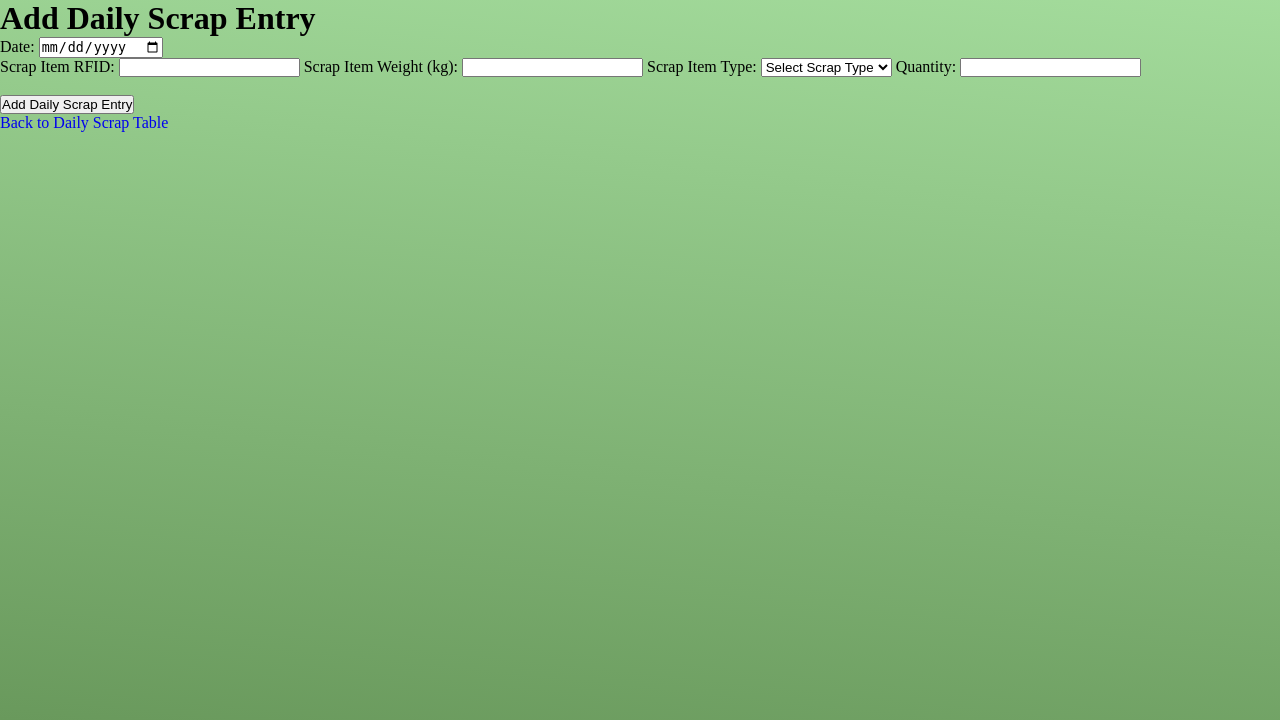
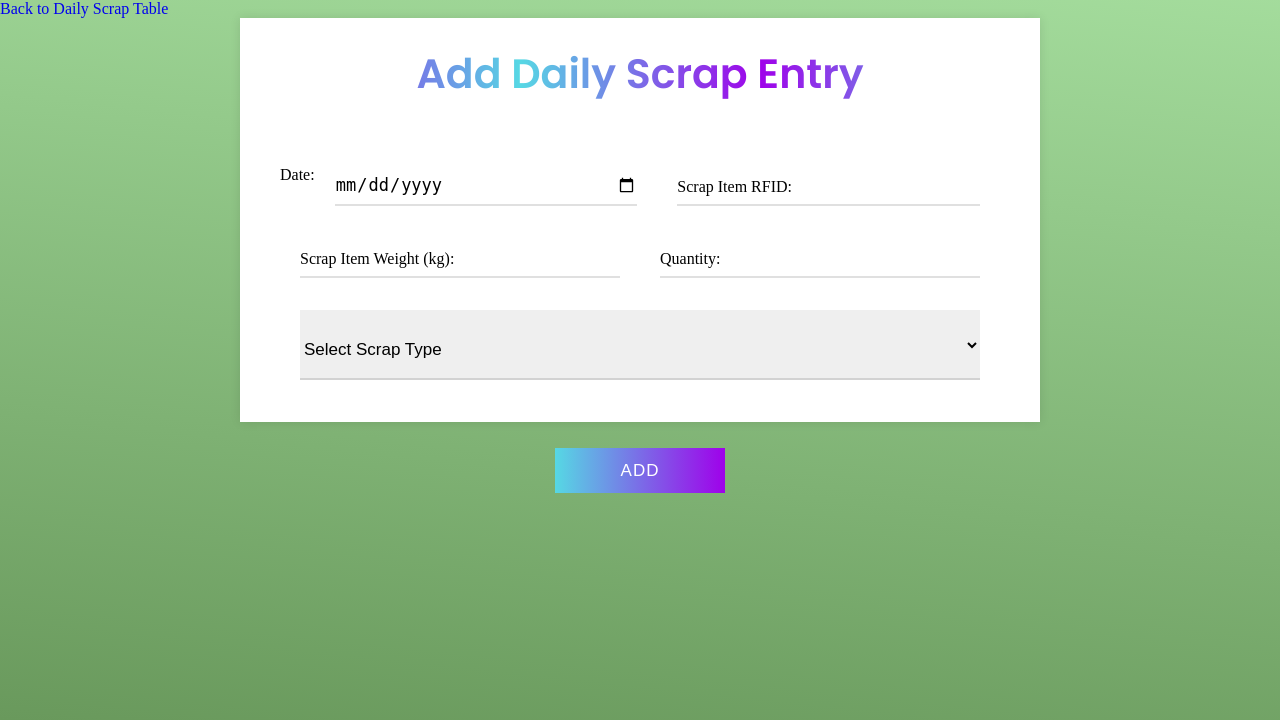
Before and after one commit to gemrey13/TPS-IM, a Django app: page /add_daily_scrap_entry/ in a window 1280 px wide. Shown: the part 80-800 px from the top of the page. Run offline with Django 4.2, Linux system fonts and the light colour scheme; a user stored in the database is signed in; data comes from the database, SQL or seed files in the repository; both versions use the stored data as it was after the commit.

Commit message:
Added a form

```diff
--- a/system/app1/templates/add_daily_scrap_entry.html
+++ b/system/app1/templates/add_daily_scrap_entry.html
@@ -1,34 +1,55 @@
-<!-- add_daily_scrap_entry.html -->
-
 {% extends 'base.html' %}
 {% block content %}
-  <h1>Add Daily Scrap Entry</h1>
+{% load static %}
+<link rel="stylesheet" href="{% static 'add_daily_scrap_entry.css' %}">
+<a href="{% url 'daily_scrap_table' %}">Back to Daily Scrap Table</a>
+<div class="main">
+<div class="container">
+    <div class="text">Add Daily Scrap Entry</div>
     <form method="post">
         {% csrf_token %}
+        <div class="form-row">
             <label for="date">Date:</label>
+            <div class="input-data">
                 <input type="date" name="date" required>
-    <br>
-    <div>
+                <div class="underline"></div>
+            </div>
+            <div class="input-data">
+                <input type="text" name="scrap_item_rfid" required>
+                <div class="underline"></div>
                 <label for="scrap_item_rfid">Scrap Item RFID:</label>
-      <input type="text" name="scrap_item_rfid" required>
-
+            </div>
+        </div>
+        <div class="form-row">
+            <div class="input-data">
+                <input type="number" name="scrap_item_weight" step="0.01" required>
+                <div class="underline"></div>
                 <label for="scrap_item_weight">Scrap Item Weight (kg):</label>
-      <input type="number" name="scrap_item_weight" step="0.01" required>
-
-      <label for="scrap_item_type">Scrap Item Type:</label>
+            </div>
+            <div class="input-data">
+                <input type="number" name="scrap_item_quantity" required>
+                <div class="underline"></div>
+                <label for="scrap_item_quantity">Quantity:</label>
+            </div>
+        </div>
+        <div class="form-row">
+            <div class="input-data textarea">
                 <select name="scrap_item_type" required>
                     <option value="" disabled selected>Select Scrap Type</option>
                     {% for scrap_type in scrap_types %}
                     <option value="{{ scrap_type.name }}">{{ scrap_type.name }}</option>
                     {% endfor %}
                 </select>
-
-      <label for="scrap_item_quantity">Quantity:</label>
-      <input type="number" name="scrap_item_quantity" required>
+                <br />
+                <div class="underline"></div>
+                <br />
+                <div class="form-row submit-btn">
+                    <div class="input-data">
+                        <div class="inner"></div>
+                        <input type="submit" value="Add">
                     </div>
-    <!-- Add more scrap item fields as needed -->
-    <br>
-    <button type="submit">Add Daily Scrap Entry</button>
+                </div>
     </form>
-  <a href="{% url 'daily_scrap_table' %}">Back to Daily Scrap Table</a>
+</div>
+</div>
 {% endblock content %}
--- /dev/null
+++ b/system/static/add_daily_scrap_entry.css
@@ -0,0 +1,140 @@
+@import url('https://fonts.googleapis.com/css?family=Poppins:400,500,600,700&display=swap');
+.main {
+  display: flex;
+  justify-content: center;
+}
+.container{
+  max-width: 800px;
+  background: #fff;
+  width: 800px;
+  padding: 25px 40px 10px 40px;
+  box-shadow: 0px 0px 10px rgba(0,0,0,0.1);
+}
+.container .text{
+  text-align: center;
+  font-size: 41px;
+  font-weight: 600;
+  font-family: 'Poppins', sans-serif;
+  background: -webkit-linear-gradient(right, #56d8e4, #9f01ea, #56d8e4, #9f01ea);
+  -webkit-background-clip: text;
+  -webkit-text-fill-color: transparent;
+}
+.container form{
+  padding: 30px 0 0 0;
+}
+.container form .form-row{
+  display: flex;
+  margin: 32px 0;
+}
+form .form-row .input-data{
+  width: 100%;
+  height: 40px;
+  margin: 0 20px;
+  position: relative;
+}
+form .form-row .textarea{
+  height: 70px;
+}
+.input-data input,
+.textarea select{
+  display: block;
+  width: 100%;
+  height: 100%;
+  border: none;
+  font-size: 17px;
+  border-bottom: 2px solid rgba(0,0,0, 0.12);
+}
+.input-data input:focus ~ label, .textarea select:focus ~ label,
+.input-data input:valid ~ label, .textarea select:valid ~ label{
+  transform: translateY(-20px);
+  font-size: 14px;
+  color: #3498db;
+}
+.textarea select{
+  resize: none;
+  padding-top: 10px;
+}
+.input-data label{
+  position: absolute;
+  pointer-events: none;
+  bottom: 10px;
+  font-size: 16px;
+  transition: all 0.3s ease;
+}
+.textarea label{
+  width: 100%;
+  bottom: 40px;
+  background: #fff;
+}
+.input-data .underline{
+  position: absolute;
+  bottom: 0;
+  height: 2px;
+  width: 100%;
+}
+.input-data .underline:before{
+  position: absolute;
+  content: "";
+  height: 2px;
+  width: 100%;
+  background: #3498db;
+  transform: scaleX(0);
+  transform-origin: center;
+  transition: transform 0.3s ease;
+}
+.input-data input:focus ~ .underline:before,
+.input-data input:valid ~ .underline:before,
+.textarea select:focus ~ .underline:before,
+.textarea select:valid ~ .underline:before{
+  transform: scale(1);
+}
+
+.submit-btn {
+  display: flex;
+  justify-content: center;
+}
+.submit-btn .input-data{
+  overflow: hidden;
+  height: 45px!important;
+  width: 25%!important;
+}
+.submit-btn .input-data .inner{
+  height: 100%;
+  width: 300%;
+  position: absolute;
+  left: -100%;
+  background: -webkit-linear-gradient(right, #56d8e4, #9f01ea, #56d8e4, #9f01ea);
+  transition: all 0.4s;
+}
+.submit-btn .input-data:hover .inner{
+  left: 0;
+}
+.submit-btn .input-data input{
+  background: none;
+  border: none;
+  color: #fff;
+  font-size: 17px;
+  font-weight: 500;
+  text-transform: uppercase;
+  letter-spacing: 1px;
+  cursor: pointer;
+  position: relative;
+  z-index: 2;
+}
+@media (max-width: 700px) {
+  .container .text{
+    font-size: 30px;
+  }
+  .container form{
+    padding: 10px 0 0 0;
+  }
+  .container form .form-row{
+    display: block;
+  }
+  form .form-row .input-data{
+    margin: 35px 0!important;
+  }
+  .submit-btn .input-data{
+    width: 40%!important;
+  }
+}
```
Also changed, not shown: system/db.sqlite3. Lines whose indentation alone changed are shown as unchanged.
